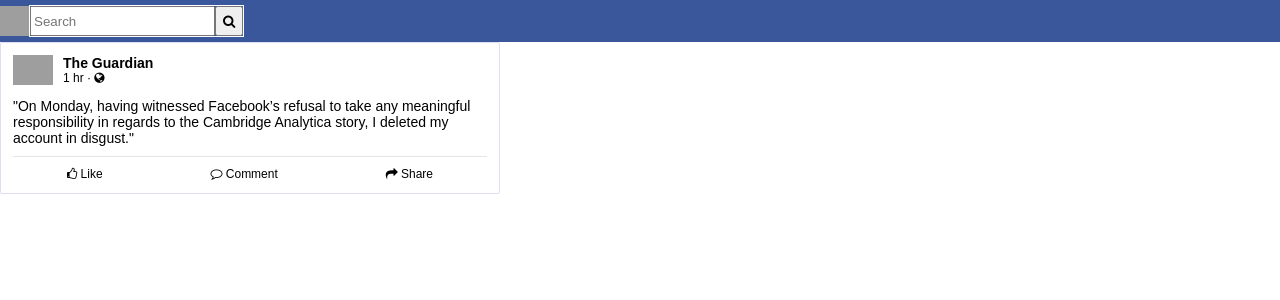
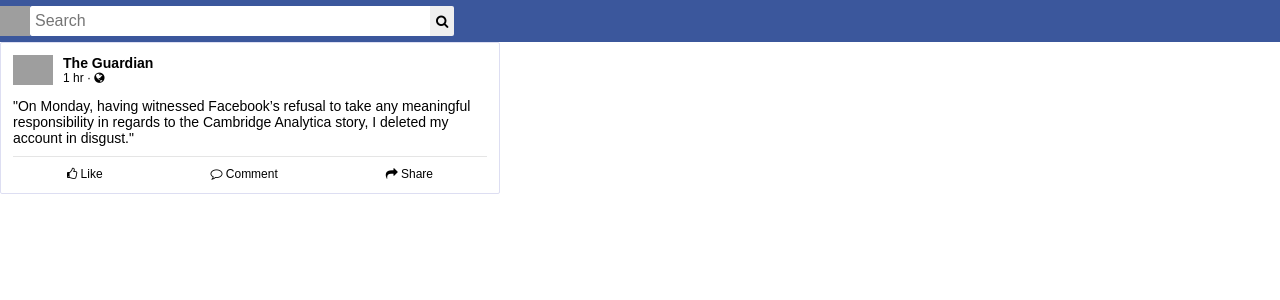
Before and after one commit to CesarHtea/reactbook-1, a React (Create React App) app: page / in a window 1280 px wide. Shown: the top 300 px of the page. Built offline with nearby package versions, Linux system fonts and the light colour scheme; grey boxes are pictures that could not be loaded.

Commit message:
[Header] Add CSS styles to Form markup.

```diff
--- a/src/App.css
+++ b/src/App.css
@@ -66,12 +66,29 @@ p {
  ------------------------------------*/
 .form {
   height: 30px;
-  outline: 1px solid white;
 }
+
 .form input {
+  width: 400px;
+  font-size: 16px;
+  border-top-left-radius: 2px;
+  border-bottom-left-radius: 2px;
+  padding: 0 5px;
+}
 
+.form input:focus {
+  outline: none;
 }
-.form button {}
+
+.form button {
+  border-top-right-radius: 2px;
+  border-bottom-right-radius: 2px;
+}
+
+.form input,
+.form button {
+  border: 0;
+}
 
 /*------------------------------------
  Grid
```
